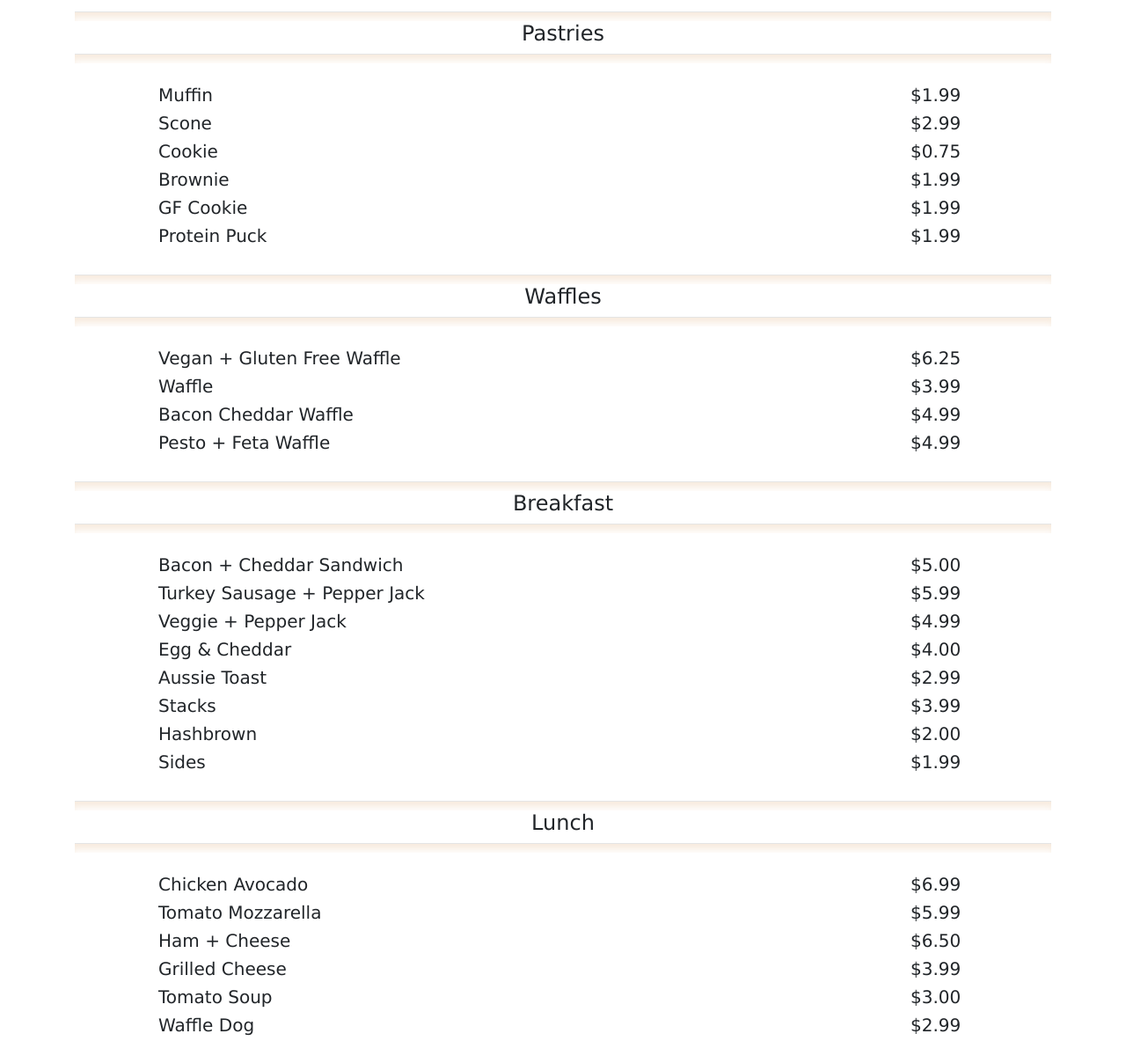
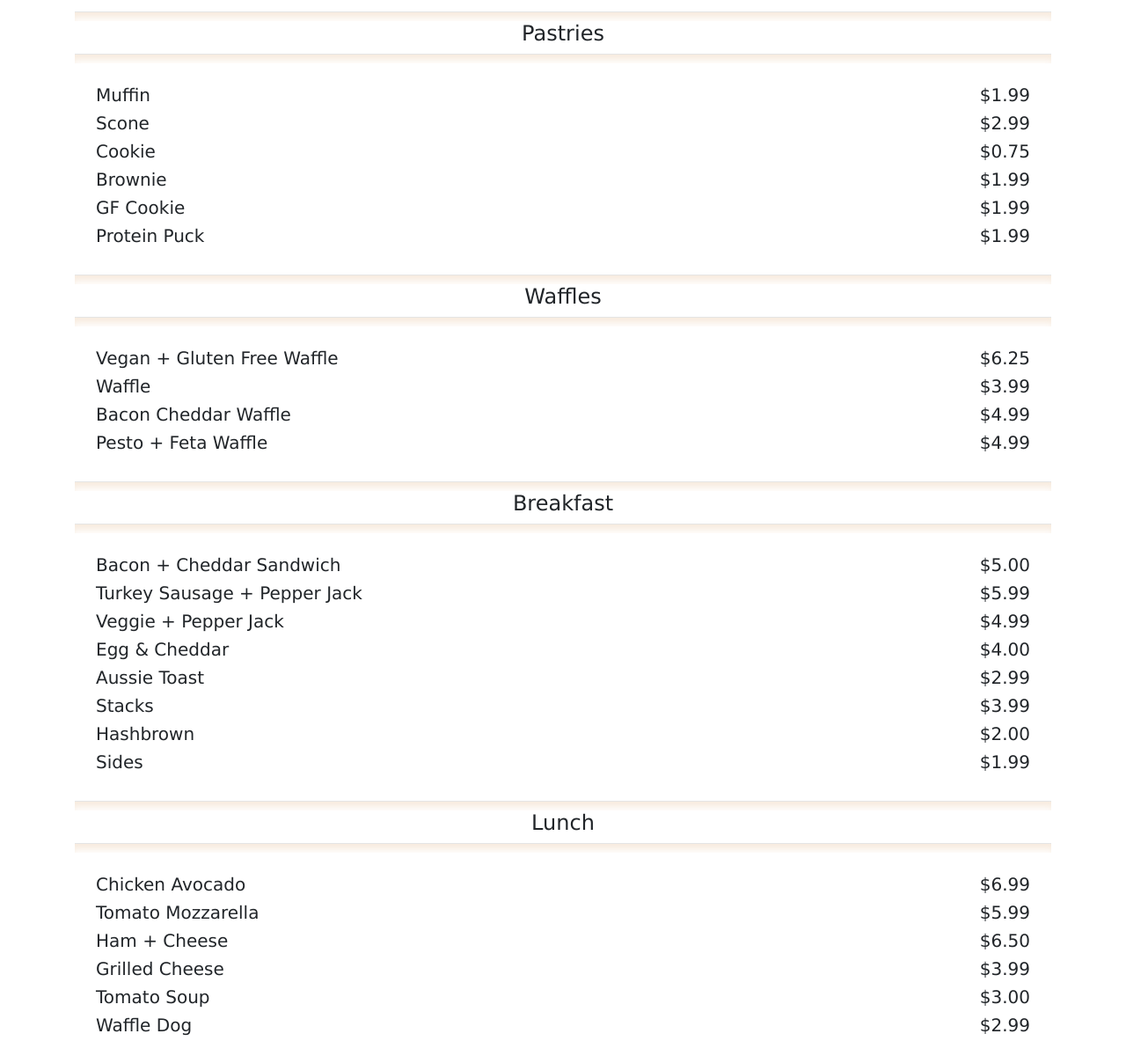
Before and after one commit to mnajjar2008/cafebootstrap, a website: page menu.html in a window 1280 px wide. Shown: the part 280-1488 px from the top of the page at 88% size. Drawn offline with nearby package versions, Linux system fonts and the light colour scheme.

Commit message:
menu page done

```diff
--- a/menu.html
+++ b/menu.html
@@ -58,8 +58,8 @@
                 <h4 class="text-center">Pastries</h4>
                 <hr class="hrstyle" />
 
-                <div class="row justify-content-center pt-4 pb-4">
-                    <div class="col-9">
+                <div class="row p-md-4">
+                    <div class="col-10">
                         <h5>Muffin</h5>
                         <h5>Scone</h5>
                         <h5>Cookie</h5>
@@ -67,7 +67,7 @@
                         <h5>GF Cookie</h5>
                         <h5>Protein Puck</h5>
                     </div>
-                    <div class="col-1">
+                    <div class="col-2 text-right">
                         <h5>$1.99</h5>
                         <h5>$2.99</h5>
                         <h5>$0.75</h5>
@@ -80,14 +80,14 @@
                 <hr class="hrstyle" />
                 <h4 class="text-center">Waffles</h4>
                 <hr class="hrstyle" />
-                <div class="row justify-content-center pt-4 pb-4">
-                    <div class="col-9">
+                <div class="row p-md-4">
+                    <div class="col-10">
                         <h5>Vegan + Gluten Free Waffle</h5>
                         <h5>Waffle</h5>
                         <h5>Bacon Cheddar Waffle</h5>
                         <h5>Pesto + Feta Waffle</h5>
                     </div>
-                    <div class="col-1">
+                    <div class="col-2 text-right">
                         <h5>$6.25</h5>
                         <h5>$3.99</h5>
                         <h5>$4.99</h5>
@@ -98,8 +98,8 @@
                 <hr class="hrstyle" />
                 <h4 class="text-center">Breakfast</h4>
                 <hr class="hrstyle" />
-                <div class="row justify-content-center pt-4 pb-4">
-                    <div class="col-9">
+                <div class="row p-md-4">
+                    <div class="col-10">
                         <h5>Bacon + Cheddar Sandwich</h5>
                         <h5>Turkey Sausage + Pepper Jack</h5>
                         <h5>Veggie + Pepper Jack</h5>
@@ -109,7 +109,7 @@
                         <h5>Hashbrown</h5>
                         <h5>Sides</h5>
                     </div>
-                    <div class="col-1">
+                    <div class="col-2 text-right">
                         <h5>$5.00</h5>
                         <h5>$5.99</h5>
                         <h5>$4.99</h5>
@@ -124,8 +124,8 @@
                 <hr class="hrstyle" />
                 <h4 class="text-center">Lunch</h4>
                 <hr class="hrstyle" />
-                <div class="row justify-content-center pt-4 pb-4">
-                    <div class="col-9">
+                <div class="row p-md-4">
+                    <div class="col-10">
                         <h5>Chicken Avocado</h5>
                         <h5>Tomato Mozzarella</h5>
                         <h5>Ham + Cheese</h5>
@@ -133,7 +133,7 @@
                         <h5>Tomato Soup</h5>
                         <h5>Waffle Dog</h5>
                     </div>
-                    <div class="col-1">
+                    <div class="col-2 text-right">
                         <h5>$6.99</h5>
                         <h5>$5.99</h5>
                         <h5>$6.50</h5>
@@ -146,8 +146,8 @@
                 <hr class="hrstyle" />
                 <h4 class="text-center">Drinks</h4>
                 <hr class="hrstyle" />
-                <div class="row justify-content-center pt-4 pb-4">
-                    <div class="col-9">
+                <div class="row p-md-4">
+                    <div class="col-10">
                         <h5>Drip</h5>
                         <h5>Americano</h5>
                         <h5>Double Espresso</h5>
@@ -161,7 +161,7 @@
                         <h5>Chai Latte</h5>
                         <h5>Hot Cocoa</h5>
                     </div>
-                    <div class="col-1">
+                    <div class="col-2 text-right">
                         <h5>$1.99</h5>
                         <h5>$2.99</h5>
                         <h5>$2.99</h5>
```
Also changed, not shown: about.html (+6 -6 lines).
